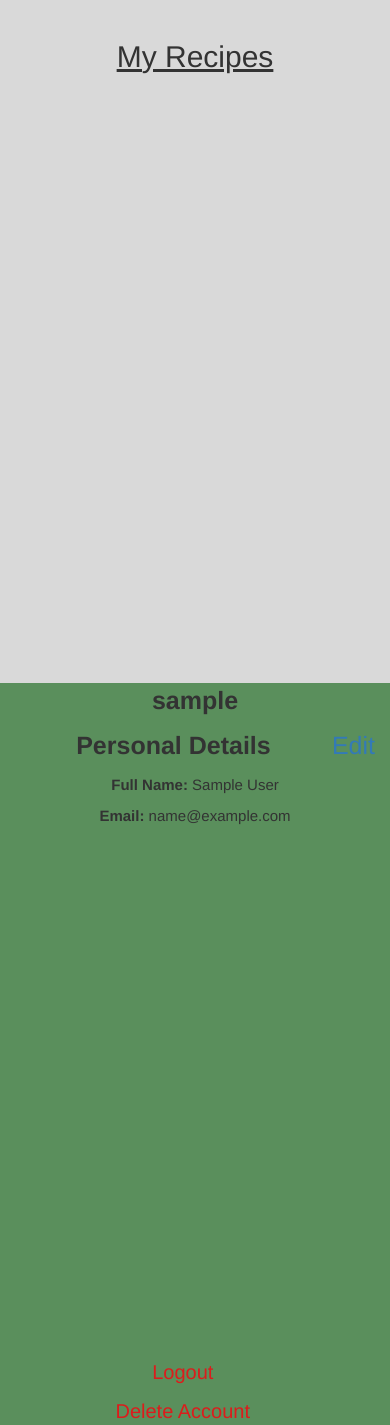
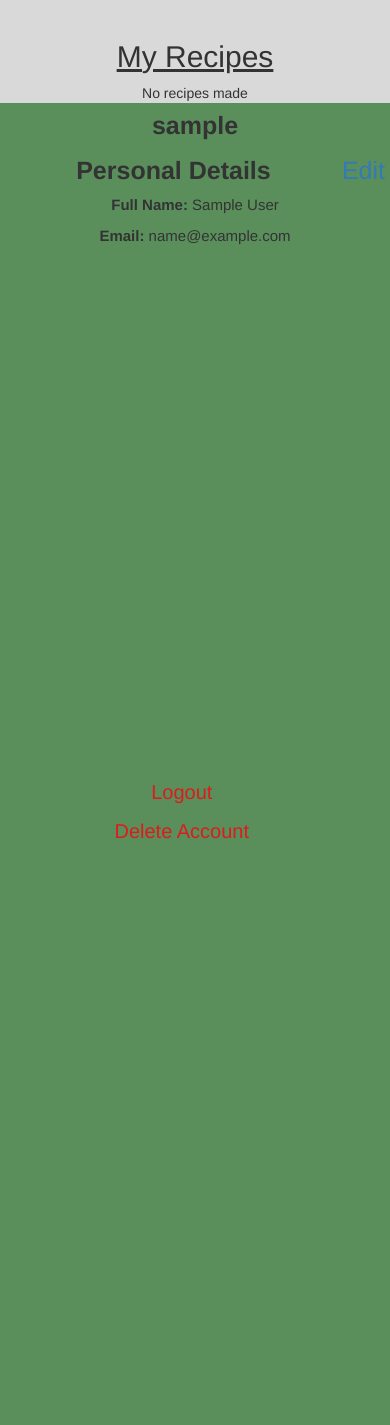
Before and after one commit to Ahmed-Ibrahim-3/WAD_2023_7C, a Django app: page /yumyay/account/ in a window 390 px wide; the page is wider, and only the part inside the window is pictured. Shown: the part 225-1650 px from the top of that part. After the commit the page ends 1064 px from the top of that part, so only its background shows below. Run offline with Django 3.2, Linux system fonts and the light colour scheme; the visitor is signed in with stand-in values (Sample User, id 1); data that the repository does not hold is empty; some libraries are stand-ins or nearby versions.

Commit message:
Css fixed on some pages

```diff
--- a/WAD_2023_7C/static/css/accountDetails.css
+++ b/WAD_2023_7C/static/css/accountDetails.css
@@ -12,7 +12,7 @@
 #bottom-links {
     position: absolute;
     bottom: 0;
-    right: 125px;
+    right: 35%;
 }
 
 .bottom-link {
@@ -22,6 +22,7 @@
 
 .heading {
     font-size: 25px;
+    padding: 5px;
 }
 
 .details {
@@ -36,3 +37,8 @@
 #myDiv {
     overflow: scroll;
 }
+
+.text {
+    text-align: center;
+    align-content: center;
+}
--- a/WAD_2023_7C/static/css/bsOverride.css
+++ b/WAD_2023_7C/static/css/bsOverride.css
@@ -33,8 +33,7 @@ body{
 }
 
 .padding{
-    /*top, right+left, bottom*/
-    padding: 150px 0px 150px;
+    padding: 10px 0px 10px;
 }
 
 .search-padding{
@@ -83,8 +82,6 @@ body{
     background-color: #FFEB7F;
 }
 
-
-
 .side-btn{
     background-color:#FFEB7F;
     color: #F98282;
@@ -92,8 +89,7 @@ body{
 
 .add-recipe{
     background-color: #5A8F5C;
-    margin-right: 100px;
-    margin-left: 100px;
+    display: flex;
 }
 
 a[c="yellow"] {
@@ -216,7 +212,6 @@ div[des = greenbg]{
     padding: 10px;
     border: 10px solid #D9D9D9;
     column-gap: 50px;
-    /*align-content: center;*/
 }
 
 .recipe-yellow-box {
@@ -247,3 +242,11 @@ div[des = greenbg]{
     padding: 5px;
     margin: auto;
 }
+
+.recipe-rating-button-home {
+    background: #F98282;
+    border-radius: 10px;
+    width: 50%;
+    padding: 5px;
+    margin: auto;
+}
--- a/WAD_2023_7C/templates/yumyay/account.html
+++ b/WAD_2023_7C/templates/yumyay/account.html
@@ -11,7 +11,7 @@
         <div class="row w-50 mx-auto">
             <div class="col-sm-8 ">
                <h2 id="r-heading">My Recipes</h2>
-                <div id="myDiv" style="height: 600px; width: 900px;">
+                <div id="myDiv">
                    <div>
                        {% if recipes %}
                            {% for recipe in recipes %}
@@ -30,21 +30,21 @@
                               <p style="height: 50px;"></p>
                                <a href="{% url 'yumyay:delete_recipe' recipe.id %}" class="bottom-link">Delete Recipe</a>
                            {% endfor %}
+                       {% else %}
+                           <div class="text">No recipes made</div>
                        {% endif %}
                    </div>
                 </div>
             </div>
             <div class="col-sm-4" id="side-bar">
                <div id="sidebar">
-                   <div>
-                       <p class="heading"><b>{{ user.username }}</b></p>
-                       <p class="heading">
-                           <b>Personal Details </b>
-                           <a href="{% url 'yumyay:edit_details' %}" style="float: right;">Edit</a>
-                       </p>
-                       <p class="details"><b>Full Name: </b>{{ user.first_name }} {{ user.last_name}}</p>
-                       <p class="details"><b>Email: </b>{{ user.email }}</p>
+                   <div class="heading row"><b>{{ user.username }}</b></div>
+                   <div class="heading row">
+                       <b>Personal Details</b>
+                       <a href="{% url 'yumyay:edit_details' %}" style="float: right;">Edit</a>
                    </div>
+                   <p class="details"><b>Full Name: </b>{{ user.first_name }} {{ user.last_name}}</p>
+                   <p class="details"><b>Email: </b>{{ user.email }}</p>
                    <div id="bottom-links">
                        <a href="{% url 'yumyay:logout' %}" class="bottom-link">Logout</a>
                        <p></p>
@@ -52,8 +52,6 @@
                    </div>
                </div>
            </div>
-
-
         </div>
        </div>
     {% else %}
```
Also changed, not shown: WAD_2023_7C/templates/yumyay/add_recipe.html (+4 -5 lines), WAD_2023_7C/templates/yumyay/home.html (+5 -3 lines), WAD_2023_7C/templates/yumyay/like_info.html (+7 -4 lines).
